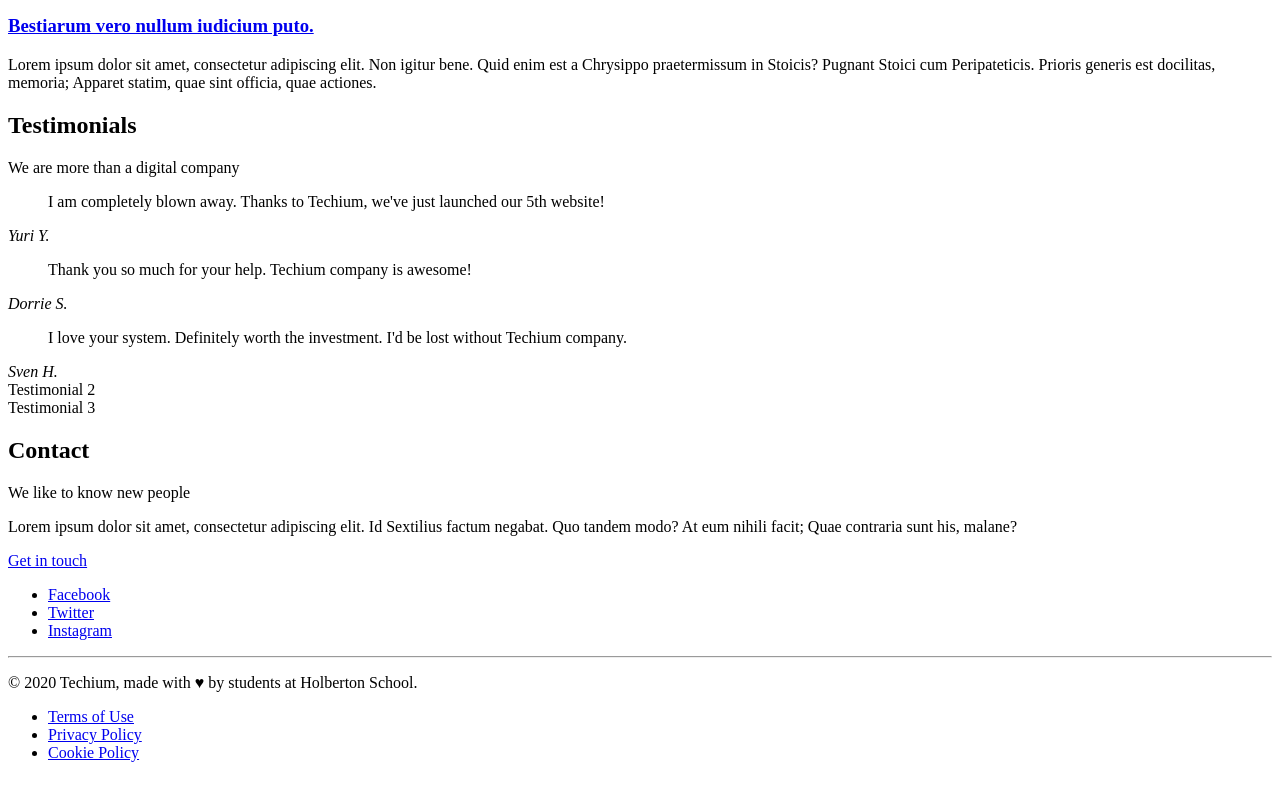
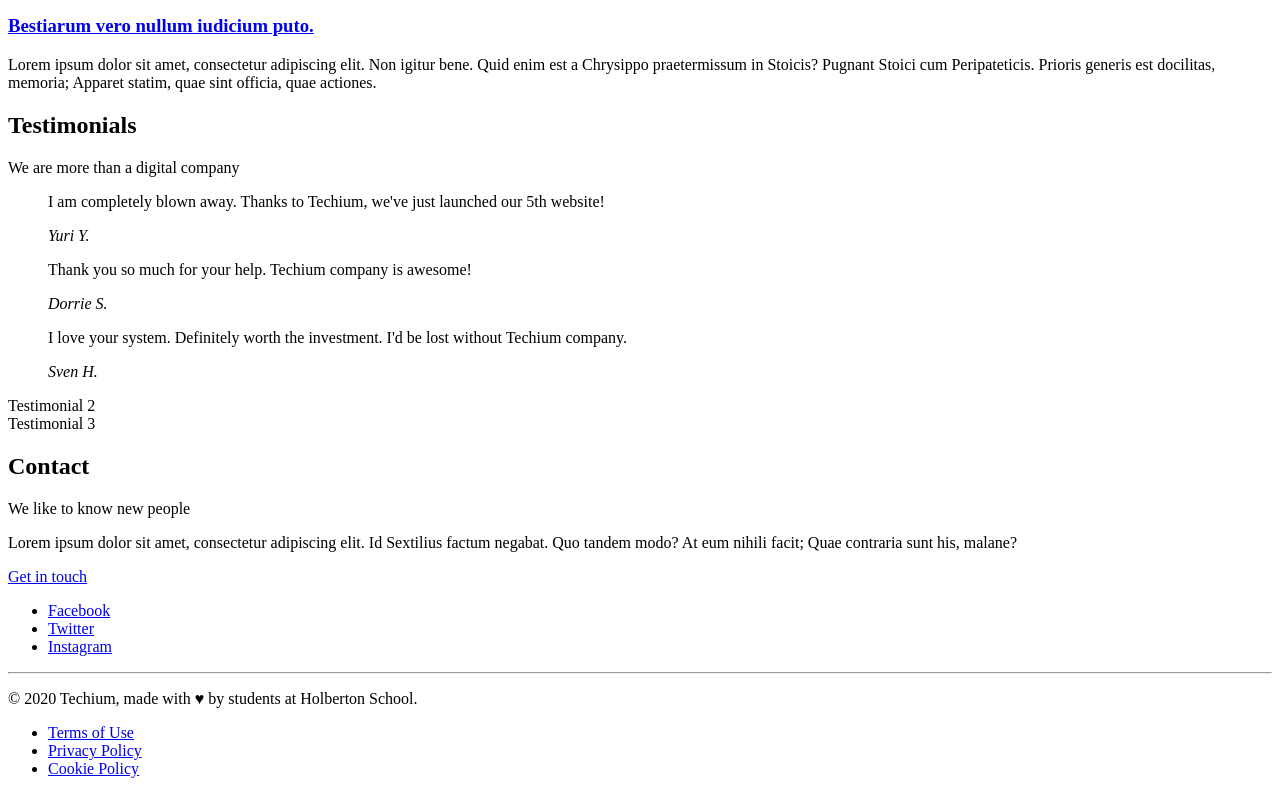
Before and after one commit to Nnamaniajuluchukwu/alx-frontend, a plain HTML site: page 0x00-html_advanced/29-index.html in a window 1280 px wide. Shown: the part 1617-2411 px from the top of the page. Drawn offline with Linux system fonts and the light colour scheme.

Commit message:
Update 29-index.html

```diff
--- a/0x00-html_advanced/29-index.html
+++ b/0x00-html_advanced/29-index.html
@@ -127,12 +127,18 @@
                     </header>
                     <div>
                         <article>
-                            <blockquote>I am completely blown away. Thanks to Techium, we've just launched our 5th website!</blockquote>
-                            <cite>Yuri Y.</cite>
-                            <blockquote>Thank you so much for your help. Techium company is awesome!</blockquote>
-                            <cite>Dorrie S.</cite>
-                            <blockquote>I love your system. Definitely worth the investment. I'd be lost without Techium company.</blockquote>
-                            <cite>Sven H.</cite>
+                            <blockquote>
+                                <p>I am completely blown away. Thanks to Techium, we've just launched our 5th website!</p>
+                                <cite>Yuri Y.</cite>
+                            </blockquote>
+                            <blockquote>
+                                <p>Thank you so much for your help. Techium company is awesome!</p>
+                                <cite>Dorrie S.</cite>
+                            </blockquote>
+                            <blockquote>
+                                <p>I love your system. Definitely worth the investment. I'd be lost without Techium company.</p>
+                                <cite>Sven H.</cite>
+                            </blockquote>
                         </article>
                         <article> Testimonial 2 </article>
                         <article> Testimonial 3 </article>
```
